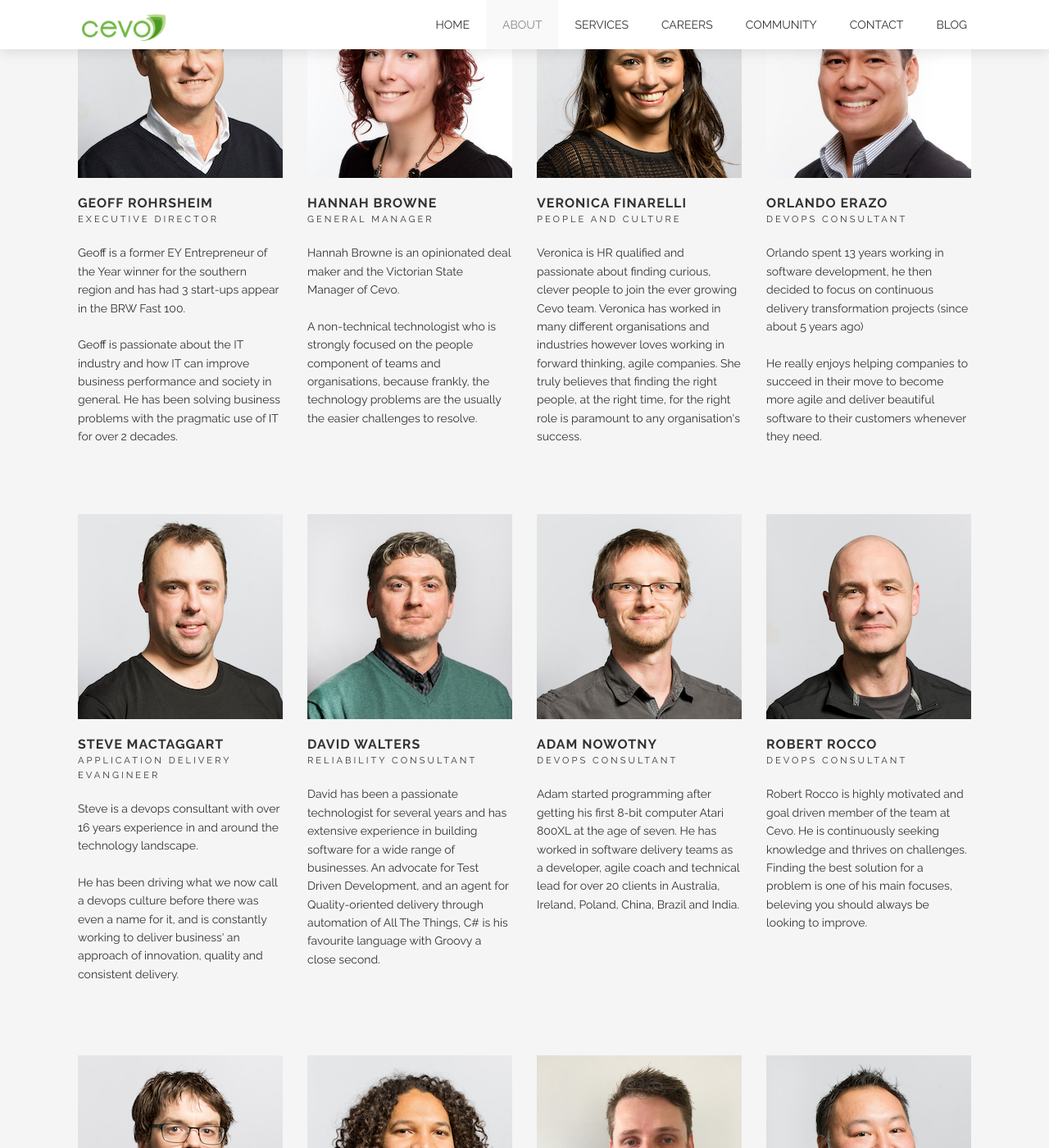
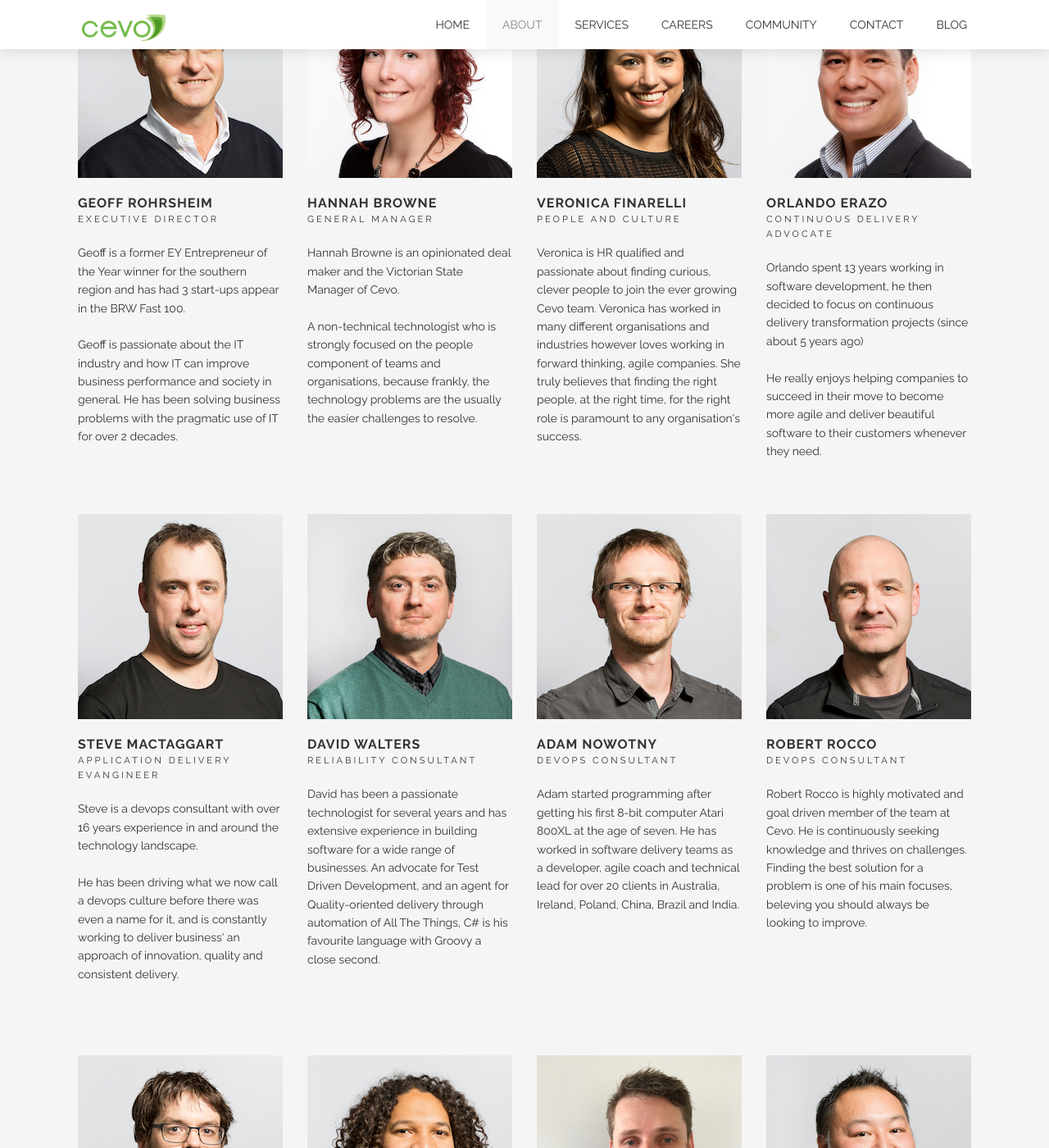
Before and after one commit to nonspecialist/cevoaustralia.github.io, a Jekyll site: the page built from about.html, in a window 1280 px wide and 1400 px high, scrolled down 1175 px. Shown: the whole window at 82% size. Built offline with Jekyll 4.4.1, drawn with Linux system fonts in a browser that asks for light colours; some of the changed text lies outside the part shown.

Commit message:
Update Orlando & Karel titles

```diff
--- a/_data/staff.yml
+++ b/_data/staff.yml
@@ -34,7 +34,7 @@
   #    url: https://au.linkedin.com/in/hannahbrowne
 
 - name: Orlando Erazo
-  position: Devops Consultant
+  position: Continuous Delivery Advocate
   desc:
     Orlando spent 13 years working in software development, he then decided to focus on continuous delivery
     transformation projects (since about 5 years ago)
@@ -104,7 +104,7 @@
   #     url: http://facebook.com
 
 - name: Karel Malbroukou Moendzenahou
-  position: Devops Consultant
+  position: Delivery and Continuous Improvement Consultant
   desc:
     Karel is a consultant who provides leadership and delivery of operations best practices, cloud automation solutions and devops transformation.
     He is an enthusiastic and outgoing engineer who’s been active in the devops & agile space in the last few years. Boom!
```
